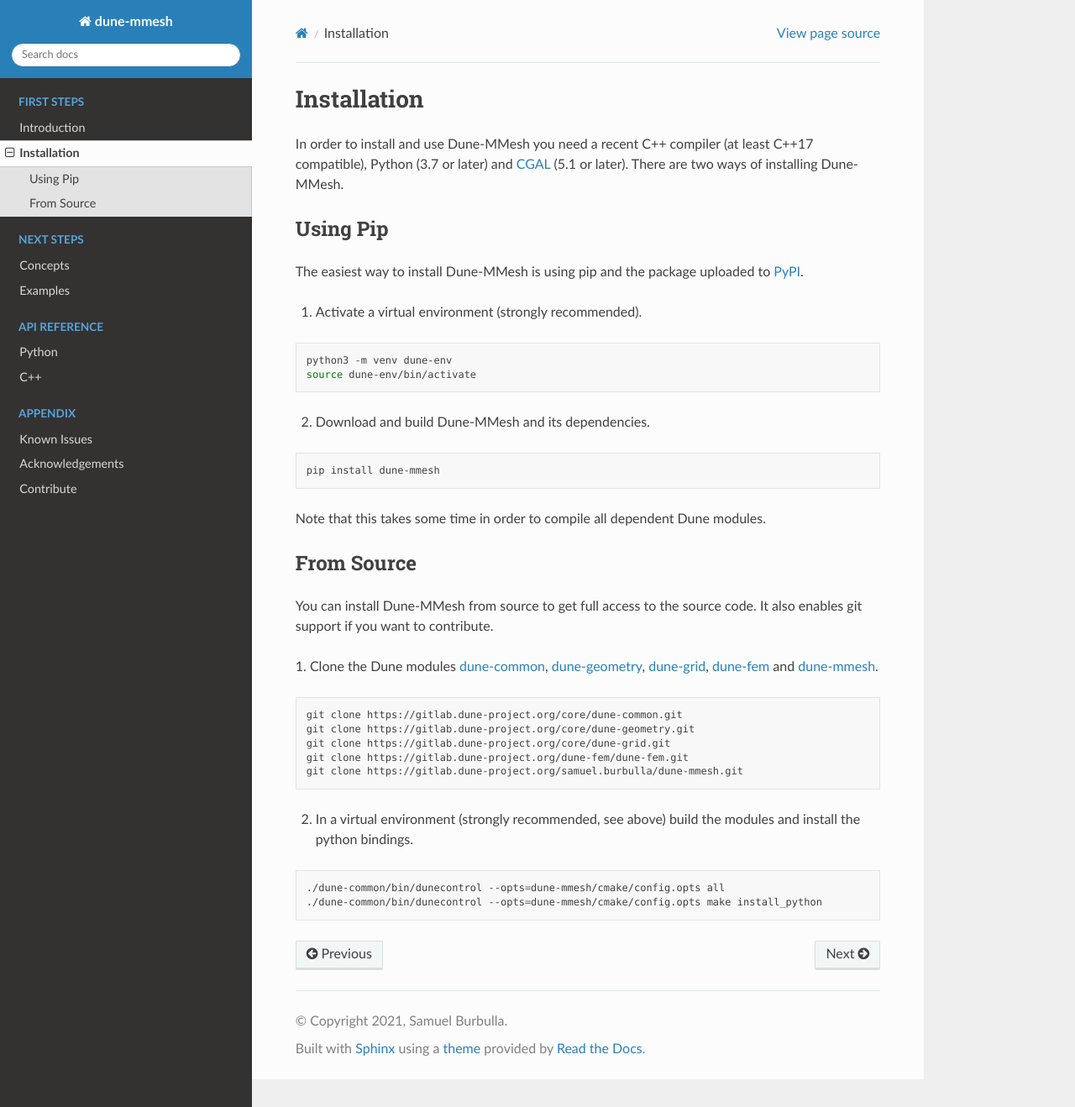
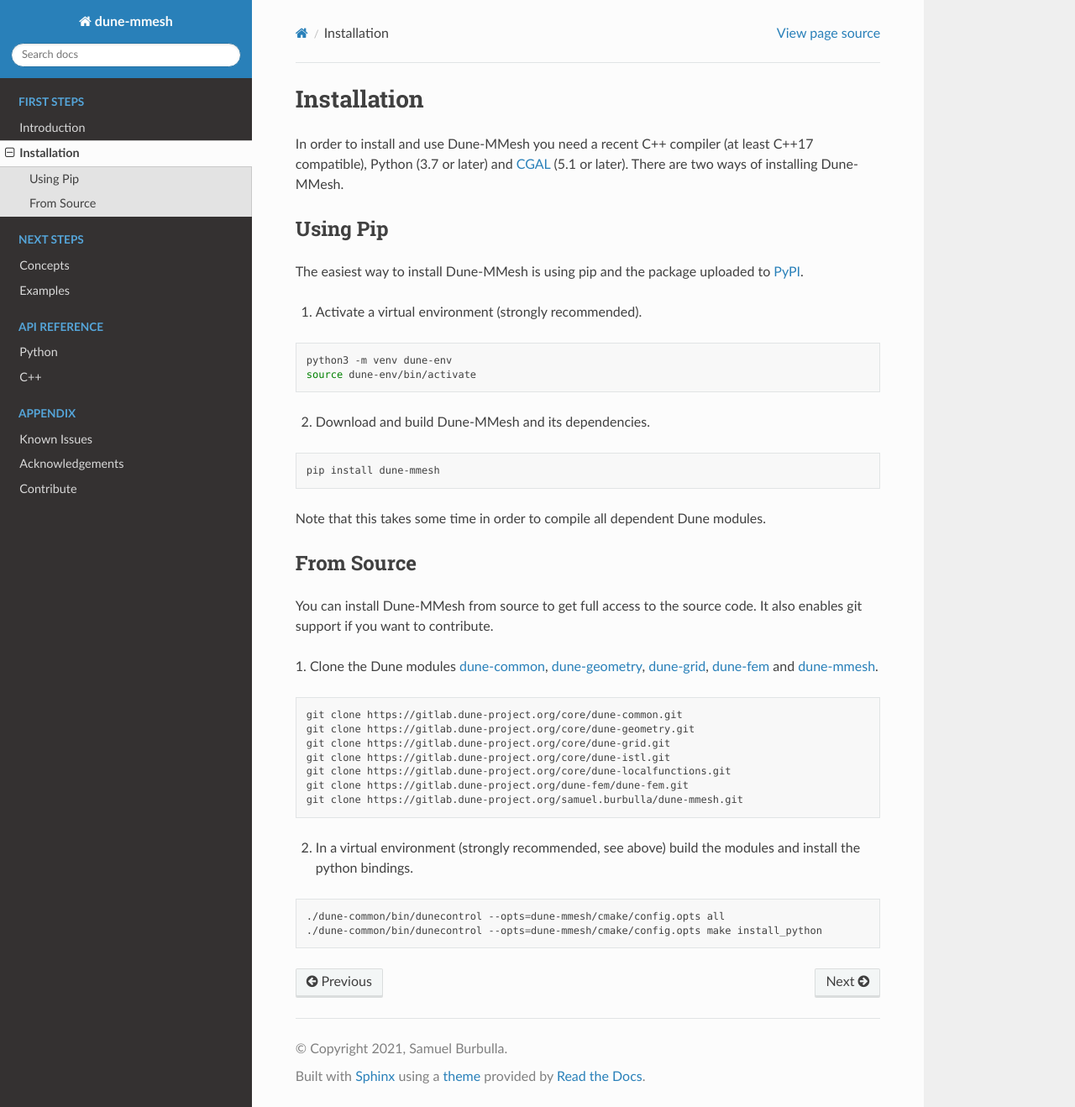
Before and after one commit to samuelburbulla/dune-mmesh, a Sphinx documentation site: the page built from doc/installation.rst, in a window 1280 px wide and 1318 px high. Shown: the whole window at 84% size. Built offline with Sphinx 7.4.7 and the Read the Docs theme 2.0.0, drawn with Linux system fonts in a browser that asks for light colours; pages that are not in the unit, such as notebooks, are missing from menus.

```diff
--- a/doc/installation.rst
+++ b/doc/installation.rst
@@ -47,6 +47,8 @@ and `dune-mmesh <https://gitlab.dune-project.org/samuel.burbulla/dune-mmesh.git>
   git clone https://gitlab.dune-project.org/core/dune-common.git
   git clone https://gitlab.dune-project.org/core/dune-geometry.git
   git clone https://gitlab.dune-project.org/core/dune-grid.git
+  git clone https://gitlab.dune-project.org/core/dune-istl.git
+  git clone https://gitlab.dune-project.org/core/dune-localfunctions.git
   git clone https://gitlab.dune-project.org/dune-fem/dune-fem.git
   git clone https://gitlab.dune-project.org/samuel.burbulla/dune-mmesh.git
 
```
Also changed, not shown: 3 other files.
